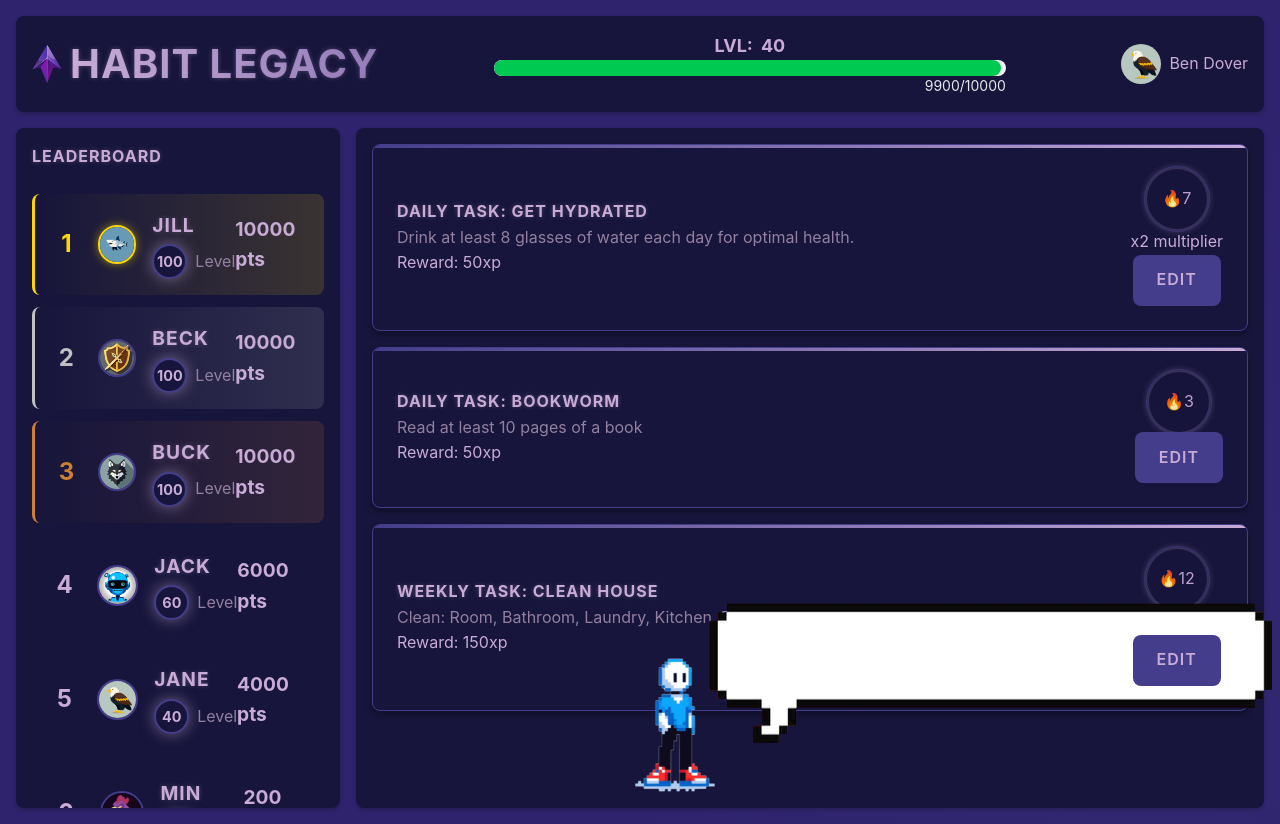
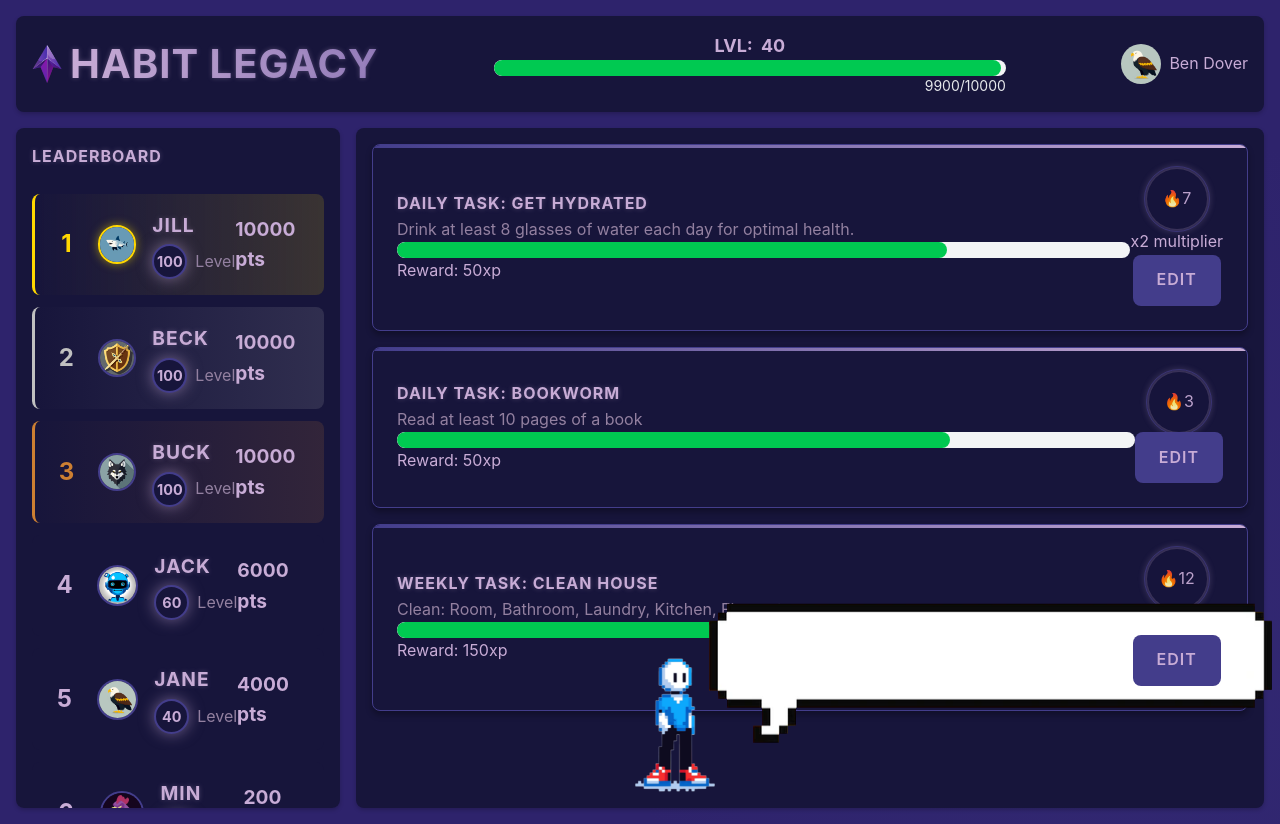
Before and after one commit to noahstew/hack-attack, a React (Vite) app in the folder habit-legacy/: page / in a window 1280 px wide. Shown: the top 824 px of the page. Built offline with nearby package versions, Linux system fonts and the light colour scheme.

Commit message:
added progress bars to habit cards

```diff
--- a/habit-legacy/src/components/HabitCard.jsx
+++ b/habit-legacy/src/components/HabitCard.jsx
@@ -1,4 +1,5 @@
 import React, { useState } from 'react';
+import ProgressBar from './ProgressBar'
 // import { FaFire } from 'react-icons/fa';
 
 const HabitCard = ({
@@ -72,6 +73,7 @@ const HabitCard = ({
           <>
             <h3>{title}</h3>
             <p className="text-muted">{description}</p>
+            <ProgressBar current={6} max={8} />
             <div className="mt-4">
               <span className="text-accent">Reward: {reward}</span>
             </div>
```
